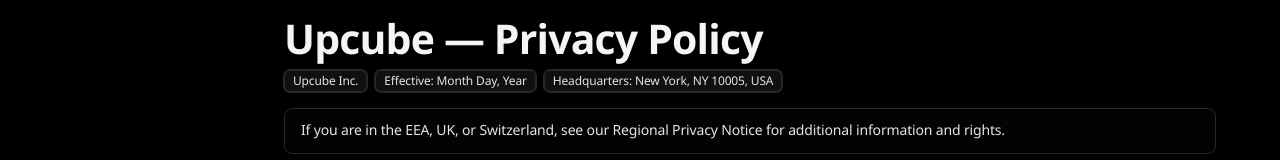
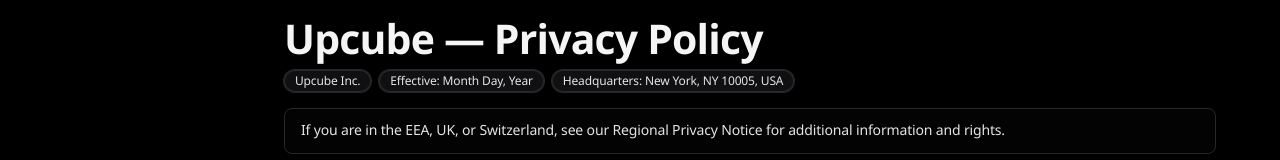
Before and after one commit to shadabchow-ui/upcube-frontend, a Next.js app: page /privacy-policy in a window 1280 px wide. Shown: the part 499-659 px from the top of the page. Built offline with nearby package versions, Linux system fonts and the light colour scheme.

Commit message:
Update badge.tsx

```diff
--- a/components/ui/badge.tsx
+++ b/components/ui/badge.tsx
@@ -1,30 +1,30 @@
-import * as React from "react";
-
-import { cva, type VariantProps } from "class-variance-authority";
-
-import { cn } from "@/lib/cn";
+// components/ui/badge.tsx
+import * as React from "react"
+import { cva, type VariantProps } from "class-variance-authority"
+import { cn } from "@/lib/utils"
 
 const badgeVariants = cva(
-  "inline-flex items-center rounded-md border px-2 py-0.5 text-xs font-medium transition-colors focus:outline-none focus:ring-2 focus:ring-white/20",
+  "inline-flex items-center rounded-full border px-2.5 py-0.5 text-xs font-medium transition-colors focus:outline-none focus:ring-2 focus:ring-white/20",
   {
     variants: {
       variant: {
         default: "border-white/10 bg-white/10 text-white",
-        secondary: "border-white/10 bg-white/[0.06] text-zinc-200",
-        outline: "border-white/15 bg-transparent text-zinc-200",
-        destructive: "border-red-500/30 bg-red-500/15 text-red-200",
+        secondary: "border-white/10 bg-white/[0.06] text-white/90",
+        outline: "border-white/15 bg-transparent text-white",
       },
     },
     defaultVariants: {
       variant: "default",
     },
   }
-);
+)
 
 export interface BadgeProps
-  extends React.HTMLAttributes<HTMLSpanElement>,
+  extends React.HTMLAttributes<HTMLDivElement>,
     VariantProps<typeof badgeVariants> {}
 
-export function Badge({ className, variant, ...props }: BadgeProps) {
-  return <span className={cn(badgeVariants({ variant }), className)} {...props} />;
+function Badge({ className, variant, ...props }: BadgeProps) {
+  return <div className={cn(badgeVariants({ variant }), className)} {...props} />
 }
+
+export { Badge, badgeVariants }
```
